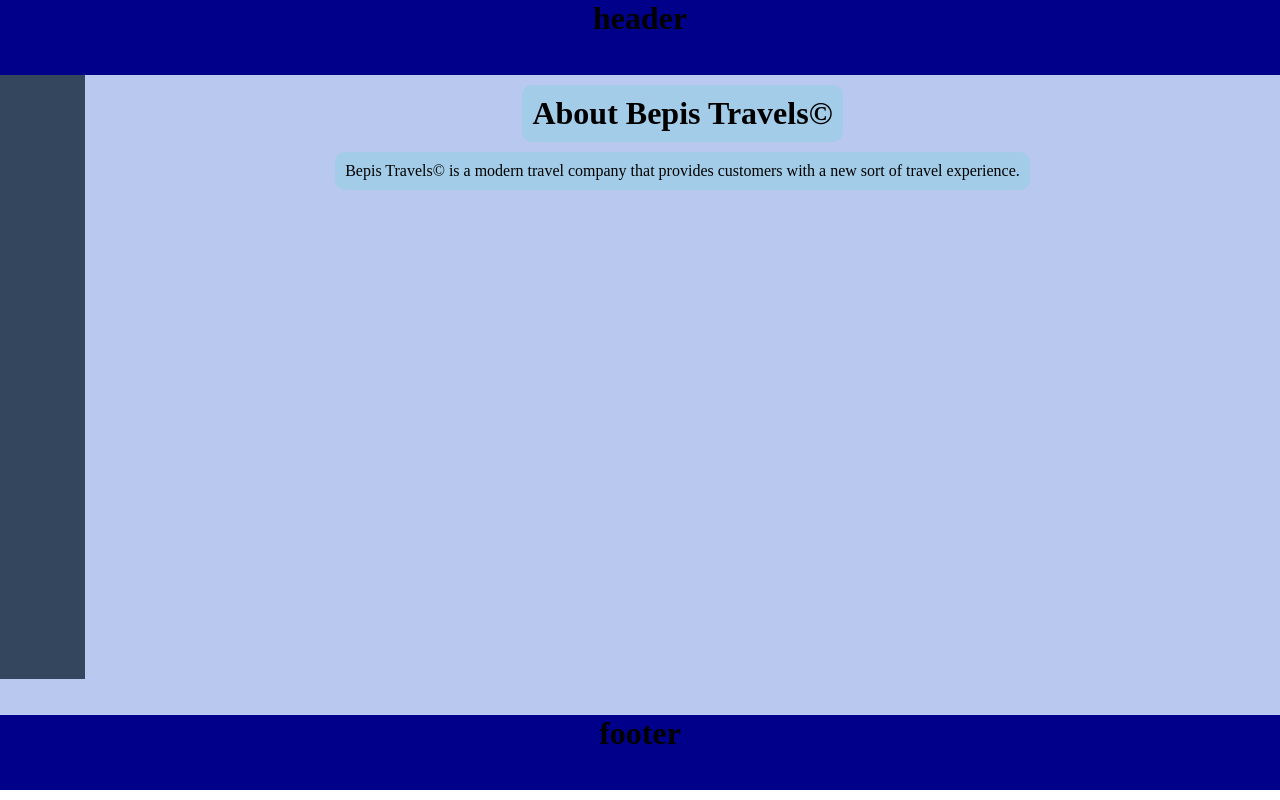
After one commit to luuk353/biggerCRUD, a PHP site: page /overons.php in a window 1280 px wide. The commit adds this page. Run offline with PHP 8.4, Linux system fonts and the light colour scheme.

Commit message:
about us page

```diff
--- a/css/main.css
+++ b/css/main.css
@@ -1,5 +1,4 @@
-
-*  {
+* {
     margin: 0;
     padding: 0;
     box-sizing: border-box;
@@ -12,11 +11,13 @@ ul.menu {
     list-style-type: none;
 
 }
+
 li.menu_list {
     height: 151px;
     width: 85px;
     position: relative;
 }
+
 li.menu_list .front,
 a.side {
     display: flex;
@@ -33,20 +34,24 @@ a.side {
     transition: all .5s ease-out;
     cursor: pointer;
 }
+
 li.menu_list .front {
     background-color: #34465d;
     color: #FFFC00;
     transform-origin: 0 0;
 }
+
 a.side {
     background-color: #FFFC00;
     color: #34465d;
     transform-origin: 0 0 85px;
     transform: rotateY(-90deg);
 }
+
 li.menu_list:hover a.side {
     transform: rotateY(0deg);
 }
+
 li.menu_list:hover .front {
     transform: rotateY(90deg);
 }
@@ -62,7 +67,8 @@ li.menu_list:hover .front {
 #sideinfo {
     text-align: center;
 }
-header{
+
+header {
     width: 100%;
     height: 75px;
     z-index: 1;
@@ -71,29 +77,29 @@ header{
     background-color: darkblue;
 }
 
-footer{
+footer {
     width: 100%;
     height: 75px;
     display: flex;
     justify-content: center;
-    background-color:darkblue;
+    background-color: darkblue;
 }
 
-main{
+main {
     align-items: center;
     align-content: center;
     display: flex;
     width: 100%;
-    height:80vh;
-    background-color:#B9C8EF;
+    height: 80vh;
+    background-color: #B9C8EF;
 }
 
-nav{
+nav {
     width: 85px;
     height: 100%;
 }
 
-.contentblok{
+.contentblok {
     justify-content: center;
     padding-bottom: 2px;
     display: flex;
@@ -101,7 +107,7 @@ nav{
     background-color: plum;
 }
 
-form{
+form {
     margin-right: 85px;
     border-radius: 50px;
     align-items: center;
@@ -111,7 +117,9 @@ form{
     background-color: yellow;
 }
 
-input[type=text], select, textarea {
+input[type=text],
+select,
+textarea {
     width: 60%;
     padding: 12px;
     border: 1px solid #ccc;
@@ -120,17 +128,40 @@ input[type=text], select, textarea {
     margin-top: 6px;
     margin-bottom: 16px;
     resize: vertical;
-  }
+}
 
-  input[type=submit] {
+input[type=submit] {
     background-color: #04AA6D;
     color: white;
     padding: 12px 20px;
     border: none;
     border-radius: 4px;
     cursor: pointer;
-  }
+}
 
-  input[type=submit]:hover {
+input[type=submit]:hover {
     background-color: #45a049;
-  }
+}
+
+.about-container {
+    display: flex;
+    flex-direction: column;
+    align-items: center;
+    height: 100%;
+    width: 100%;
+}
+.about-us-title{
+    text-align: center;
+    background-color: #A2CCE7 ;
+    border-radius: 10px;
+    padding:10px;
+    margin-top:10px;
+}
+.about-us-text{
+    background-color:#A2CCE7;
+    text-align: center;
+    background-color: #A2CCE7 ;
+    border-radius: 10px;
+    padding:10px;
+    margin-top:10px;
+}
--- /dev/null
+++ b/overons.php
@@ -0,0 +1,31 @@
+<!DOCTYPE html>
+<html lang="en">
+
+<head>
+    <meta charset="UTF-8">
+    <meta http-equiv="X-UA-Compatible" content="IE=edge">
+    <meta name="viewport" content="width=device-width, initial-scale=1.0">
+    <link rel="stylesheet" href="css/main.css">
+    <title>Document</title>
+</head>
+
+<body>
+
+    <body>
+        <?php include("phpincludes/headertemplate.php")?>
+        <main>
+            <?php include ("phpincludes/navbar.php")?>
+            <div class="about-container">
+                <div class="about-us-title">
+                    <h1>About Bepis Travels©</h1>
+                </div>
+                <div class=" about-us-text">
+                    <p> Bepis Travels© is a modern travel company that provides customers with a new sort of travel
+                        experience.</p>
+                </div>
+            </div>
+        </main>
+        <?php include("phpincludes/footertemplate.php")?>
+    </body>
+
+</html>
--- a/phpincludes/navbar.php
+++ b/phpincludes/navbar.php
@@ -6,7 +6,7 @@
                 </li>
                 <li class="menu_list">
                     <span class="front fas fa-info"></span>
-                    <a href="#" class="side">over ons</a>
+                    <a href="overons.php" class="side">over ons</a>
                 </li>
                 <li class="menu_list">
                     <span class="front fas fa-briefcase"></span>
```
Also changed, not shown: img/logo,png.png (deleted).
